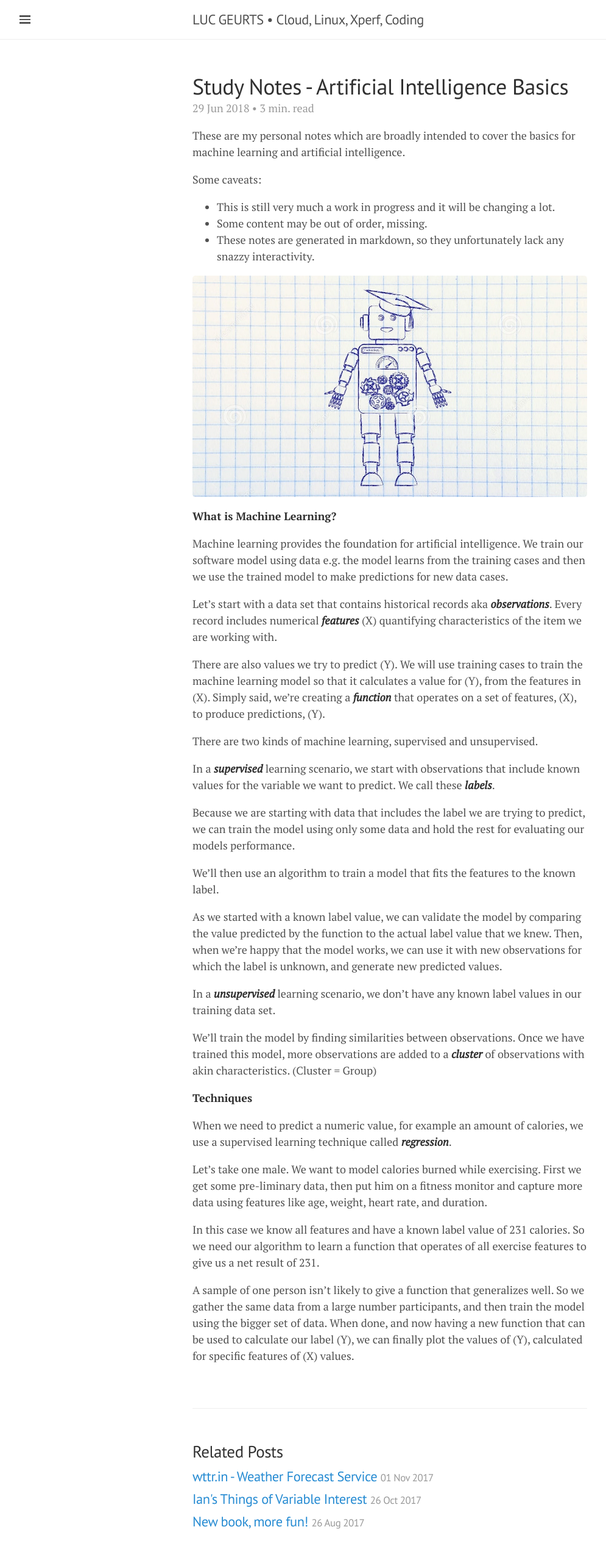
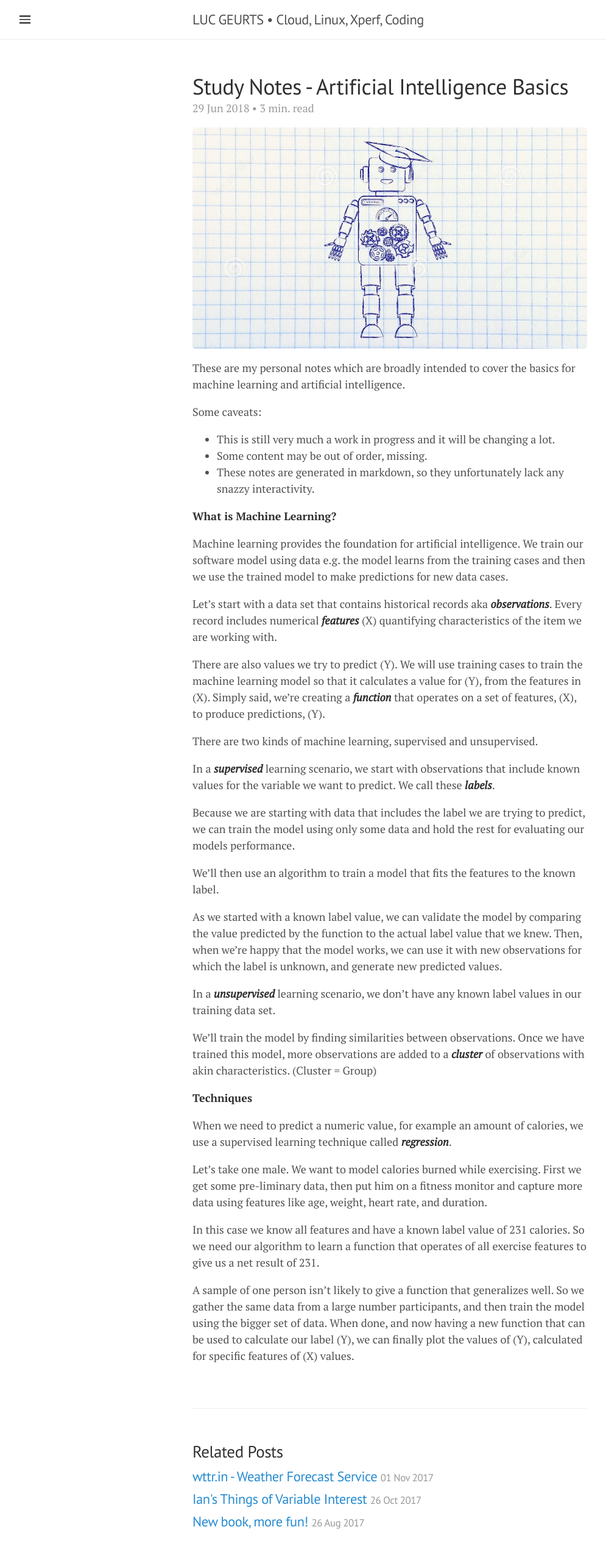
Before and after one commit to lgeurts/lgeurts.github.io, a Jekyll site: the page built from _posts/2018-06-29-artificial-intelligence-basics.md, in a window 1280 px wide. Shown: the whole page at 61% size, without its empty margins (0-995 px from the left). Built offline with Jekyll 4.4.1, drawn with Linux system fonts in a browser that asks for light colours; nearby versions of some CDN libraries.

Commit message:
Update 2018-06-29-artificial-intelligence-basics.md

```diff
--- a/_posts/2018-06-29-artificial-intelligence-basics.md
+++ b/_posts/2018-06-29-artificial-intelligence-basics.md
@@ -7,6 +7,8 @@ category: Education & Training
 tags: [ Artificial Intelligence ]
 ---
 
+![Robot](/assets/artificial-intelligence.jpg)
+
 These are my personal notes which are broadly intended to cover the basics for machine learning and artificial intelligence.
 
 Some caveats:
@@ -14,8 +16,6 @@ Some caveats:
 * This is still very much a work in progress and it will be changing a lot.
 * Some content may be out of order, missing.
 * These notes are generated in markdown, so they unfortunately lack any snazzy interactivity.
-
-![AI](/assets/artificial-intelligence.jpg)
 
 **What is Machine Learning?**
 
```
